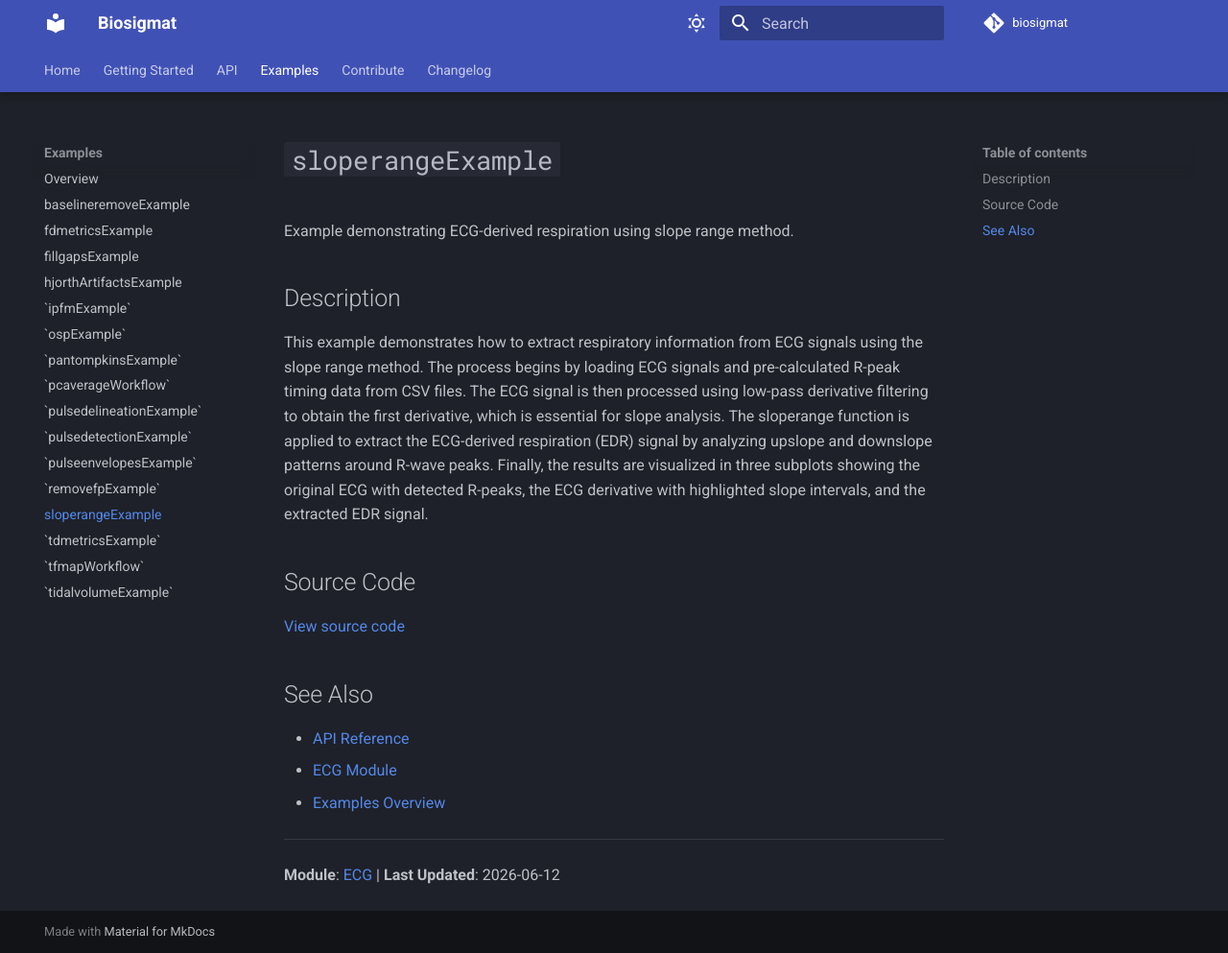
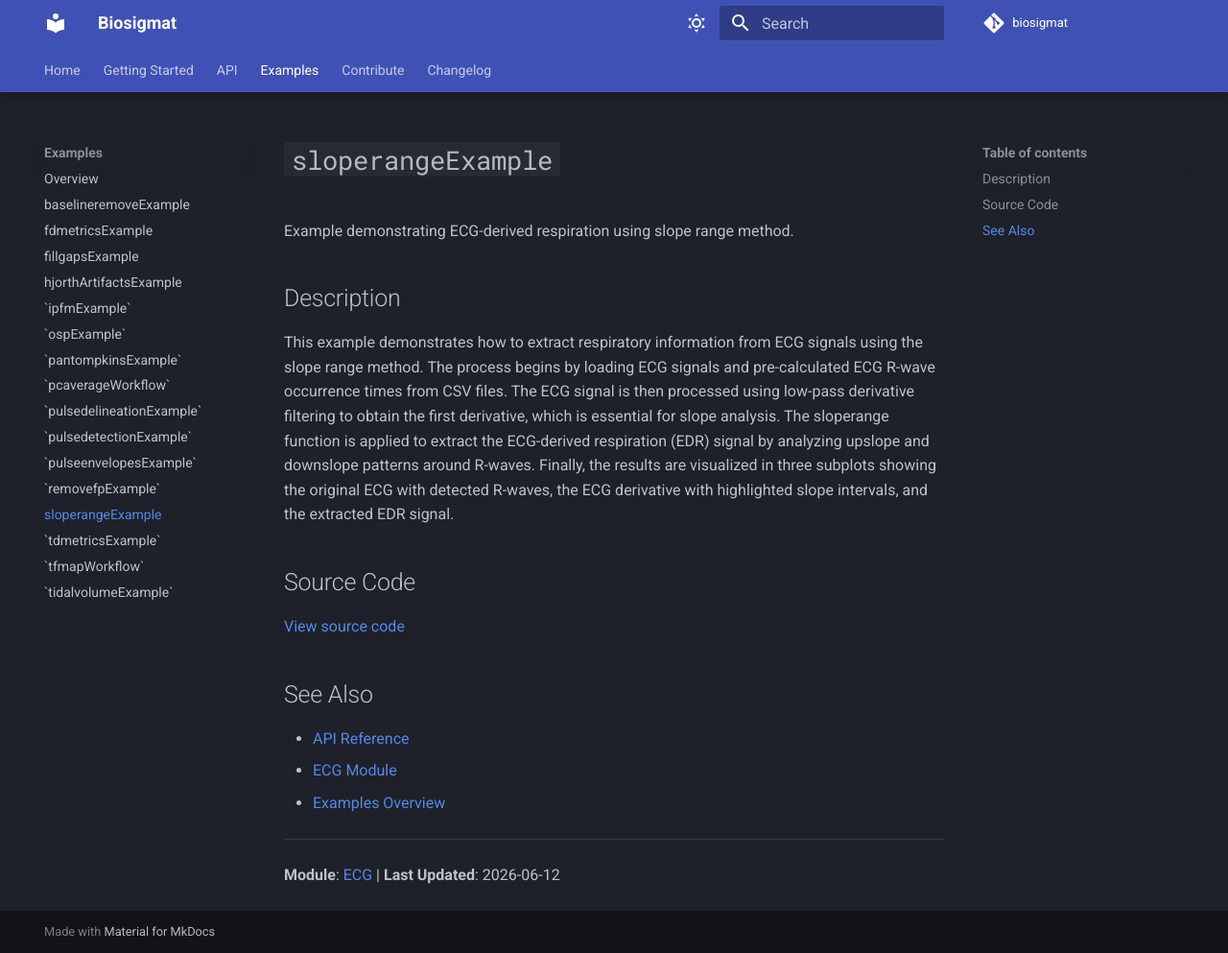
Before and after one commit to BSICoS/biosigmat, an MkDocs documentation site: the page built from docs/examples/sloperangeExample.md, in a window 1280 px wide and 993 px high. Shown: the whole window at 96% size. Built offline with MkDocs 1.6.1 and Material for MkDocs 9.7.7, drawn with Linux system fonts in a browser that asks for light colours; comment, search, counter and statistics services are not loaded.

Commit message:
Document rWaveTimes ECG examples

```diff
--- a/docs/examples/sloperangeExample.md
+++ b/docs/examples/sloperangeExample.md
@@ -4,7 +4,7 @@ Example demonstrating ECG-derived respiration using slope range method.
 
 ## Description
 
-This example demonstrates how to extract respiratory information from ECG signals using the slope range method. The process begins by loading ECG signals and pre-calculated R-peak timing data from CSV files. The ECG signal is then processed using low-pass derivative filtering to obtain the first derivative, which is essential for slope analysis. The sloperange function is applied to extract the ECG-derived respiration (EDR) signal by analyzing upslope and downslope patterns around R-wave peaks. Finally, the results are visualized in three subplots showing the original ECG with detected R-peaks, the ECG derivative with highlighted slope intervals, and the extracted EDR signal.
+This example demonstrates how to extract respiratory information from ECG signals using the slope range method. The process begins by loading ECG signals and pre-calculated ECG R-wave occurrence times from CSV files. The ECG signal is then processed using low-pass derivative filtering to obtain the first derivative, which is essential for slope analysis. The sloperange function is applied to extract the ECG-derived respiration (EDR) signal by analyzing upslope and downslope patterns around R-waves. Finally, the results are visualized in three subplots showing the original ECG with detected R-waves, the ECG derivative with highlighted slope intervals, and the extracted EDR signal.
 
 ## Source Code
 
```
